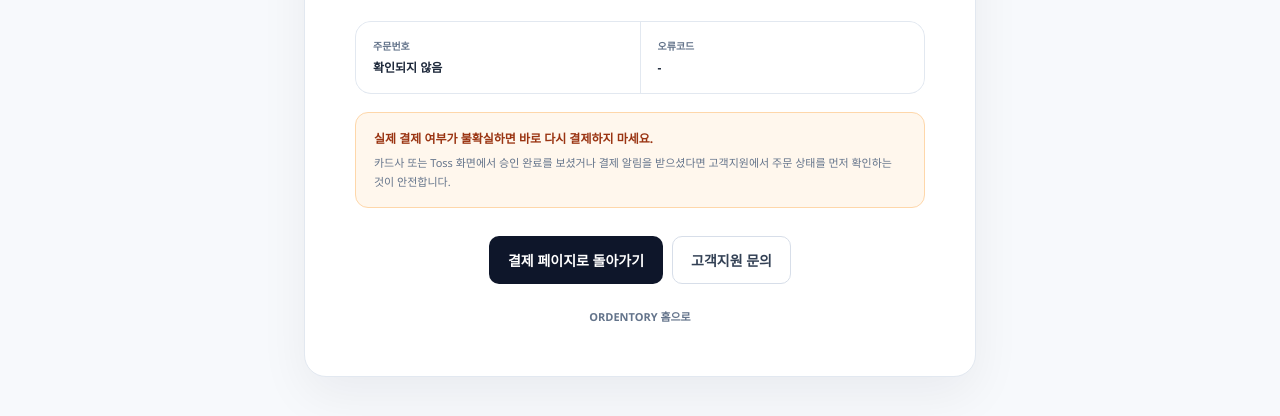
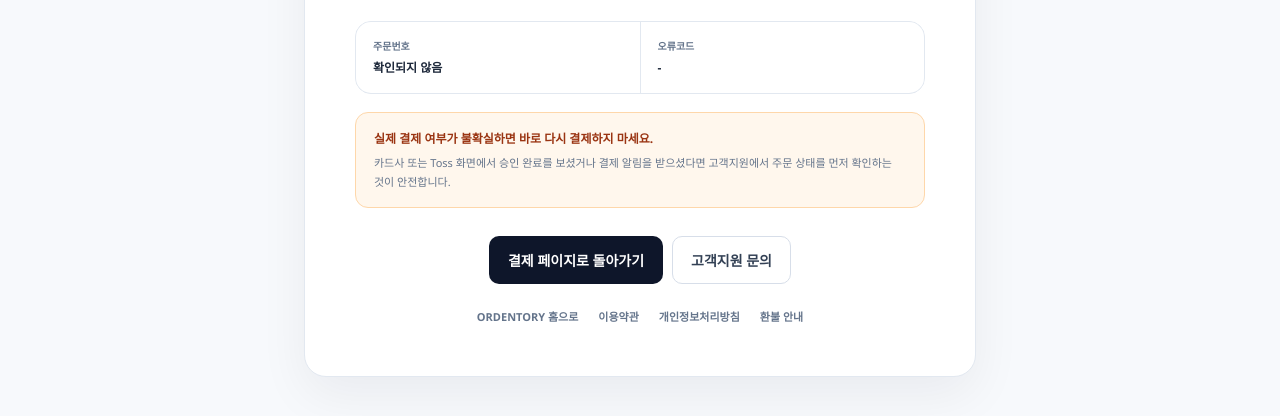
Before and after one commit to ordentory/ordentory-web, a plain HTML site: page payment-fail.html in a window 1280 px wide. Shown: the part 456-872 px from the top of the page. Drawn offline with Linux system fonts and the light colour scheme.

Commit message:
flow: connect payment failure to policies

```diff
--- a/payment-fail.html
+++ b/payment-fail.html
@@ -41,6 +41,9 @@
 
       <div class="result-footer-actions">
         <a href="/" class="checkout-text-link">ORDENTORY 홈으로</a>
+        <a href="/terms.html" class="checkout-text-link">이용약관</a>
+        <a href="/privacy.html" class="checkout-text-link">개인정보처리방침</a>
+        <a href="/refund.html" class="checkout-text-link">환불 안내</a>
       </div>
     </section>
   </main>
```
